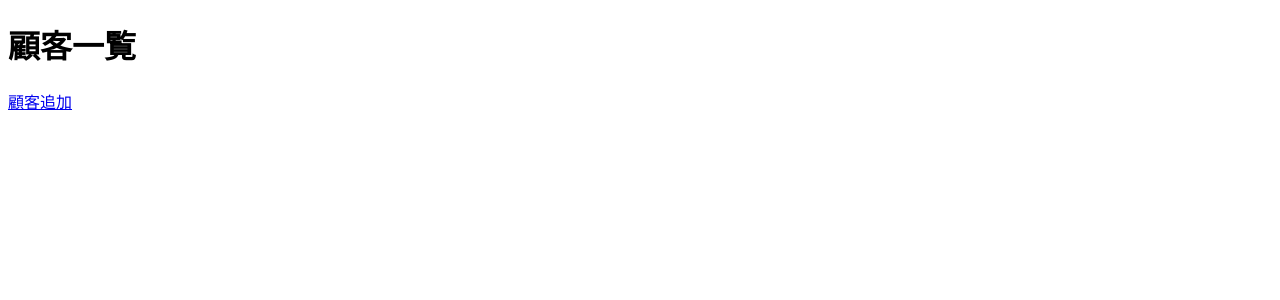
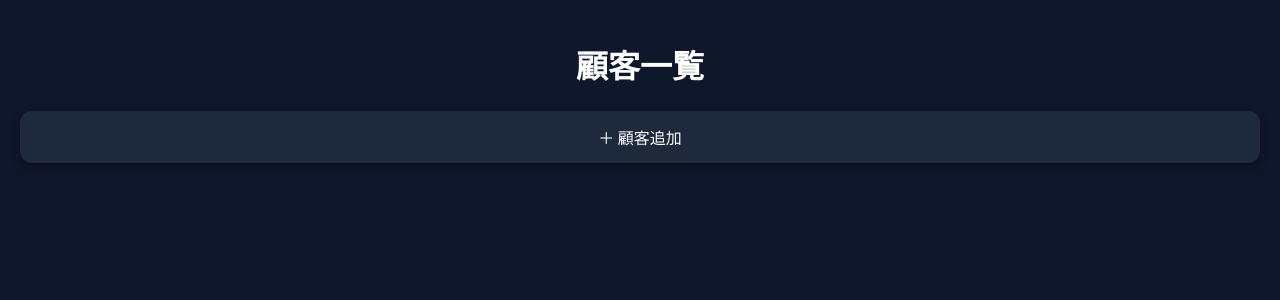
Before and after one commit to momo09280502/karte_app, a Flask app: page / in a window 1280 px wide. Shown: the top 300 px of the page. Run offline with Flask 3, Linux system fonts and the light colour scheme; data that the repository does not hold is empty.

Commit message:
style add coustomer page

```diff
--- a/templates/index.html
+++ b/templates/index.html
@@ -2,14 +2,67 @@
 <html>
 <head>
     <title>カルテ</title>
+
+    <link href="https://fonts.googleapis.com/css2?family=Noto+Sans+JP&display=swap" rel="stylesheet">
+
+    <style>
+        body {
+            background-color: #0f172a;
+            color: white;
+            font-family: 'Noto Sans JP', sans-serif;
+            padding: 20px;
+            margin: 0;
+        }
+
+        h1 {
+            text-align: center;
+            margin-bottom: 24px;
+        }
+
+        a {
+            color: white;
+            text-decoration: none;
+        }
+
+        .button {
+            display: block;
+            background-color: #1e293b;
+            padding: 14px;
+            border-radius: 12px;
+            margin-bottom: 20px;
+            text-align: center;
+            box-shadow: 0 4px 10px rgba(0,0,0,0.3);
+        }
+
+        .button:hover {
+            background-color: #334155;
+        }
+
+        .customer {
+            display: block;
+            background-color: #1e293b;
+            padding: 16px;
+            border-radius: 12px;
+            margin-bottom: 12px;
+            box-shadow: 0 4px 10px rgba(0,0,0,0.3);
+        }
+
+        .customer:hover {
+            background-color: #334155;
+        }
+    </style>
 </head>
 <body>
+
     <h1>顧客一覧</h1>
-    <a href="/add">顧客追加</a>
-    <ul>
-        {% for customer in customers %}
-            <li><a href="/customer/{{ customer[0] }}">{{ customer[1] }}</a></li>
-        {% endfor %}
-    </ul>
+
+    <a href="/add" class="button">＋ 顧客追加</a>
+
+    {% for customer in customers %}
+        <a href="/customer/{{ customer[0] }}" class="customer">
+            {{ customer[1] }}
+        </a>
+    {% endfor %}
+
 </body>
 </html>
```
